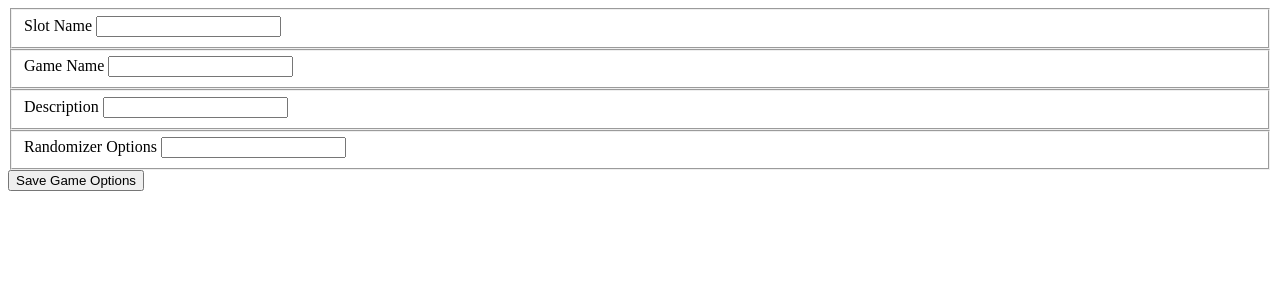
After one commit to BrendanHurt/ap-waiting-room, a Django app: page /user_yamls/yaml/ in a window 1280 px wide. The commit adds this page. Shown: the top 300 px of the page. Run offline with Django 5.2, Linux system fonts and the light colour scheme.

Commit message:
Basic form of users adding yamls
There currently isn't any validation of the yaml data. It's just taking in the fields as strings.

```diff
--- /dev/null
+++ b/user_yamls/templates/user_yamls/add_yaml.html
@@ -0,0 +1,29 @@
+<!DOCTYPE html>
+<html>
+    <head lang="en-US">
+        <meta charset="utf-8">
+        <title>Add a yaml</title>
+    </head>
+    <body>
+        <form action="{% url 'user_yamls:add_yaml' %}" method="post">
+            {% csrf_token %}
+            <fieldset>
+                <label for="slot_name">Slot Name</label>
+                <input type="text" name="slot" id="slot" required>
+            </fieldset>
+            <fieldset>
+                <label for="game_name">Game Name</label>
+                <input type="text" name="game_name" id="game_name" required>
+            </fieldset>
+            <fieldset>
+                <label for="description">Description</label>
+                <input type="text" name="description" id="description">
+            </fieldset>
+            <fieldset>
+                <label for="game_options">Randomizer Options</label>
+                <input type="text" name="game_options" id="game_options" required>
+            </fieldset>
+            <input type="submit" value="Save Game Options">
+        </form>
+    </body>
+</html>
--- a/user_yamls/templates/user_yamls/view_yamls.html
+++ b/user_yamls/templates/user_yamls/view_yamls.html
@@ -12,4 +12,5 @@
             <button>Download</button>
         </fieldset>
     {% endfor %}
+    <a href="{% url 'user_yamls:yaml_form' %}">Add a YAML</a>
 </body>
--- a/user_yamls/urls.py
+++ b/user_yamls/urls.py
@@ -5,5 +5,6 @@ from . import views
 app_name = "user_yamls"
 urlpatterns = [
     path('<int:user_id>/', views.index, name='view_yamls'),
-    path('add/', views.add, name='add_yaml'),
+    path('yaml/', views.yaml_form, name='yaml_form'),
+    path('yaml/save/', views.add, name='add_yaml'),
 ]
--- a/user_yamls/views.py
+++ b/user_yamls/views.py
@@ -1,7 +1,10 @@
-from django.http import HttpResponse
+from django.http import HttpResponse, HttpResponseRedirect
 from django.shortcuts import render, get_object_or_404
+from django.db import DatabaseError
+from django.urls import reverse
 
 from users.models import users
+from .models import user_yamls
 
 # Create your views here.
 def index(request, user_id):
@@ -12,5 +15,34 @@ def index(request, user_id):
     )
     #return HttpResponse('This is the index page for yamls')
 
+def yaml_form(request):
+    return render(request, 'user_yamls/add_yaml.html')
+
 def add(request):
-    return HttpResponse('You have reached the add a yaml page. Please leave your message after the beep... beep')
+    #get the user_id
+    #get the slot name
+    #get the game name
+    #get the description, emtpy string if none
+    #get the options
+    try:
+        user = get_object_or_404(
+            users,
+            pk=request.session.get("user_id")
+        )
+        new_yaml = user_yamls(
+            user_id = user,
+            slot = request.POST["slot"],
+            game_name = request.POST["game_name"],
+            description = request.POST["description"],
+            game_options = request.POST["game_options"]
+        )
+
+        new_yaml.save()
+        return HttpResponseRedirect(
+            reverse(
+                "user_yamls:view_yamls",
+                args=(user.id,)
+            )
+        )
+    except DatabaseError:
+        return HttpResponse(DatabaseError)
```
